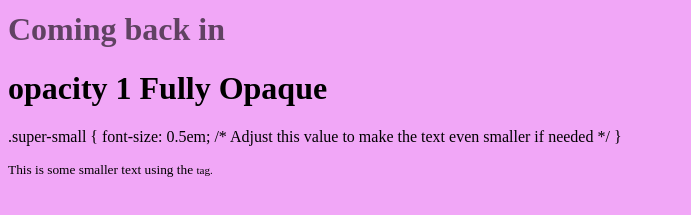
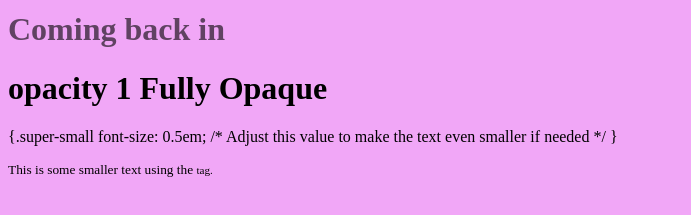
Before and after one commit to Yepstinator/GameDev2024, a plain HTML site: page public/t1a05-css-Gurp.html in a window 1280 px wide. Shown: the part 303-518 px from the top of the page, 0-691 px from the left. Drawn offline with Linux system fonts and the light colour scheme.

Commit message:
Update t1a05-css-Gurp.html

```diff
--- a/public/t1a05-css-Gurp.html
+++ b/public/t1a05-css-Gurp.html
@@ -49,7 +49,7 @@ div.third {
 <div>
   <h1>opacity 1 Fully Opaque</h1>
 
-         .super-small {
+         {.super-small
             font-size: 0.5em; /* Adjust this value to make the text even smaller if needed */
         }
 
```
